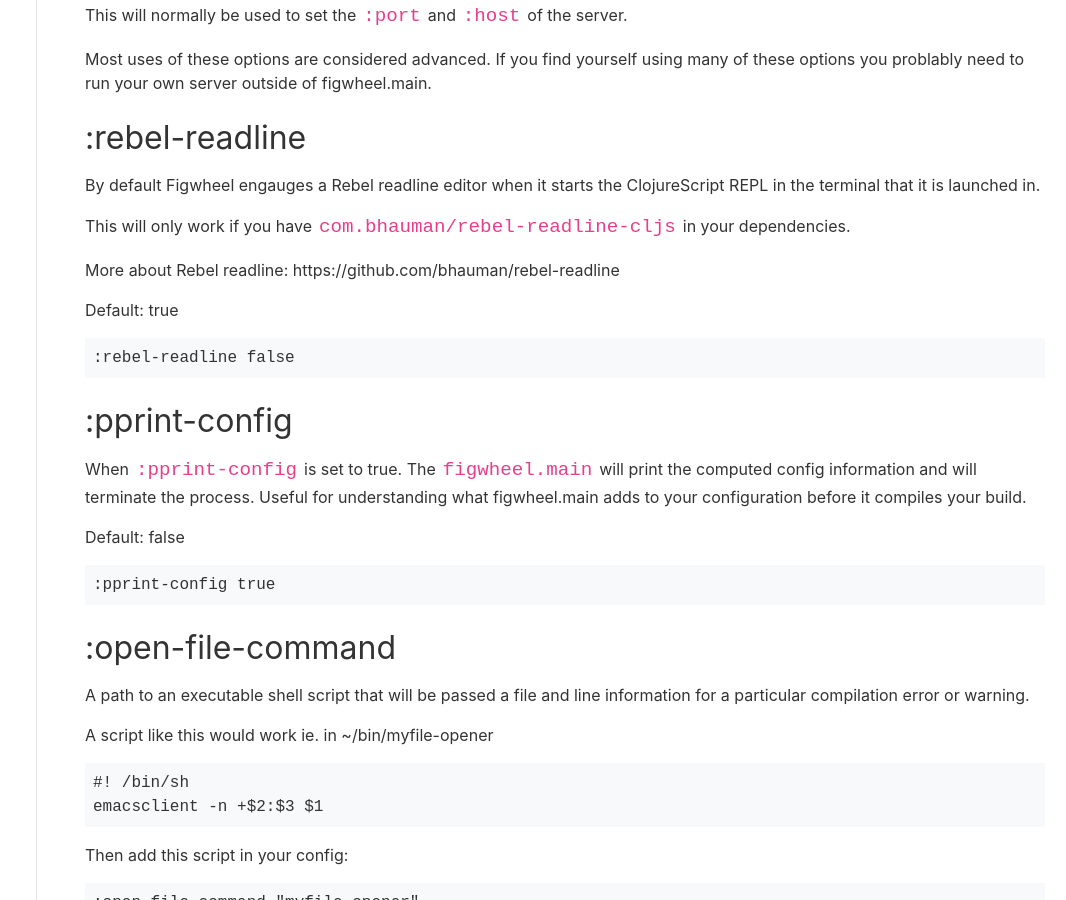
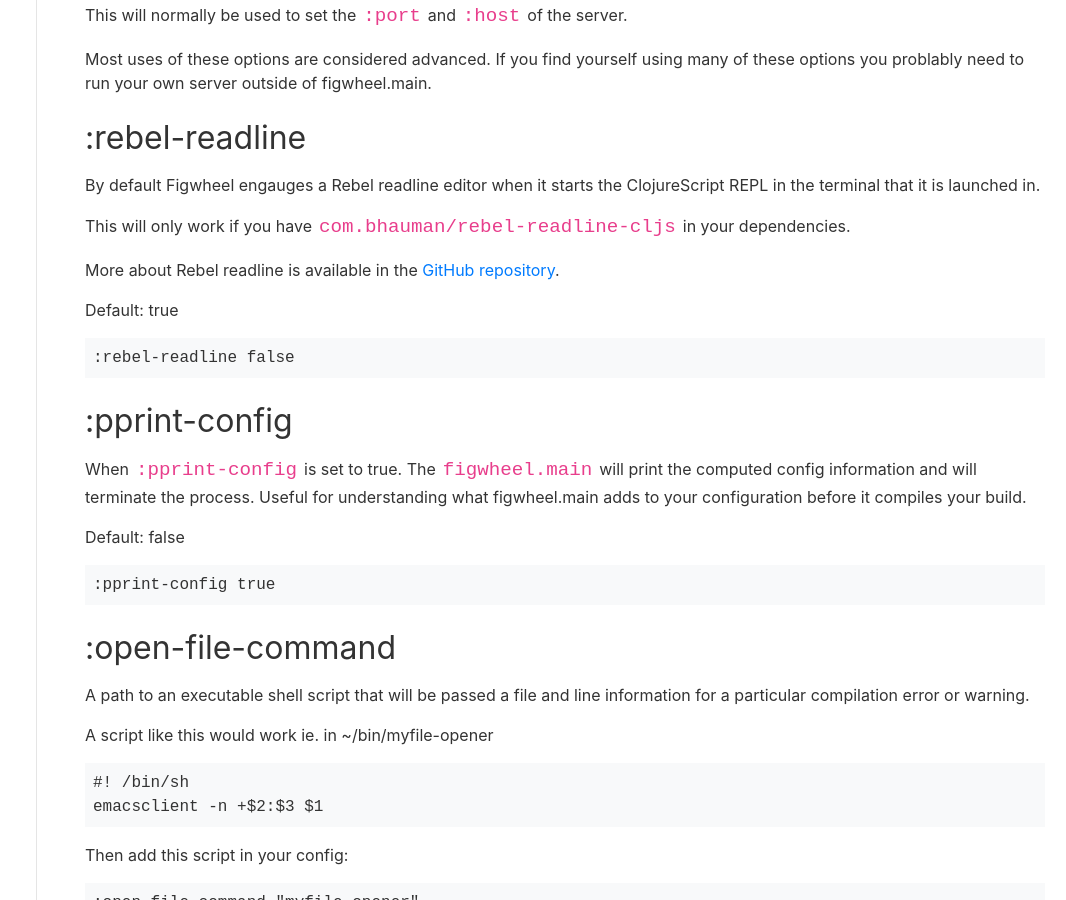
Before and after one commit to bhauman/figwheel-main, a Jekyll site: the page built from docs/config-options.md, in a window 1280 px wide and 900 px high, scrolled down 1603 px. Shown: the whole window, without its empty margins (214-1280 px from the left). Built offline with Jekyll 4.4.1, drawn with Linux system fonts in a browser that asks for light colours.

Commit message:
Add hyperlink to Rebel readline repo

```diff
--- a/docs/config-options.md
+++ b/docs/config-options.md
@@ -95,8 +95,9 @@
 This will only work if you have `com.bhauman/rebel-readline-cljs` in
 your dependencies.
 
-More about Rebel readline:
-https://github.com/bhauman/rebel-readline
+More about Rebel readline is available in the [GitHub repository][rebel-repo].
+
+[rebel-repo]: https://github.com/bhauman/rebel-readline
 
 Default: true
 
```
